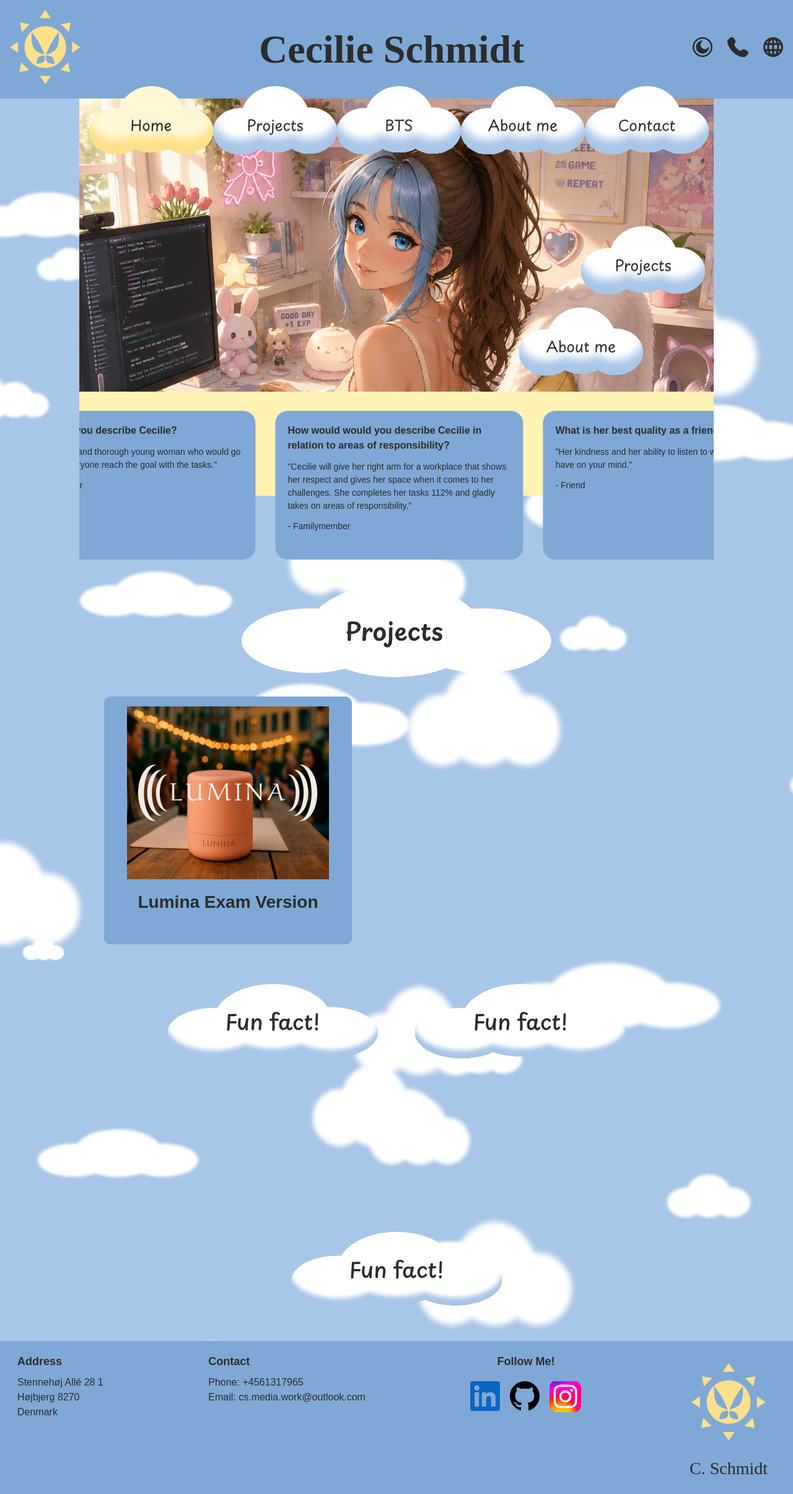
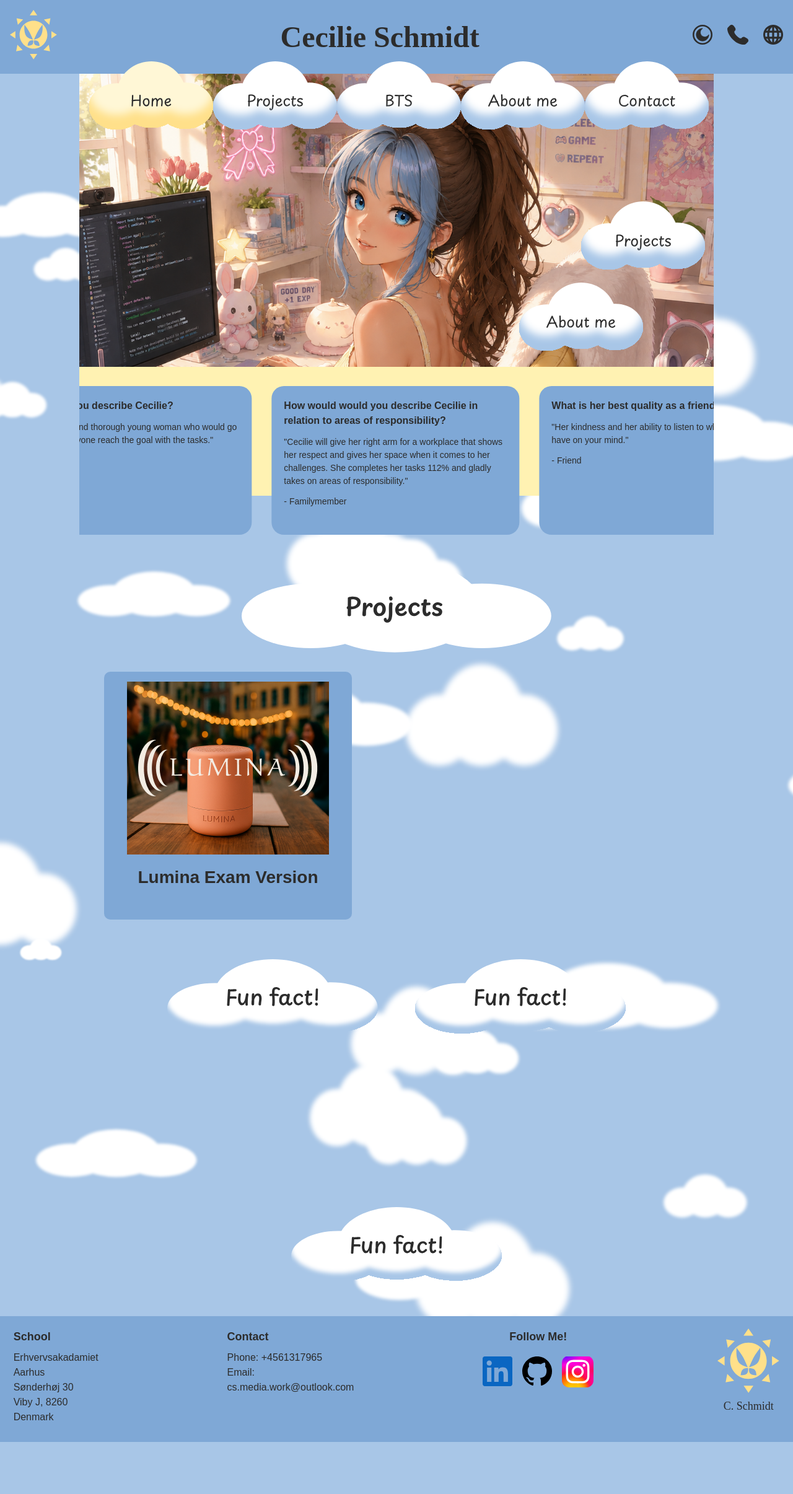
Before and after one commit to CilleMDU/CilleMDU.github.io, a React (Vite) app: page / in a window 1280 px wide. Shown: the whole page at 62% size. After the commit the page ends 2327 px from the top, so only its background shows below. Built offline with nearby package versions, Linux system fonts and the light colour scheme; a web font is replaced by a local one.

Commit message:
header and footer update

```diff
--- a/src/components/Footer/Footer.jsx
+++ b/src/components/Footer/Footer.jsx
@@ -9,10 +9,11 @@ export default function Footer() {
     <footer className={styles.footer}>
       <div className={styles.footerContent}>
         <div className={styles.addressContainer}>
-          <h3 className={styles.addressTitle}>Address</h3>
+          <h3 className={styles.addressTitle}>School</h3>
           <p className={styles.addressText}>
-            Stennehøj Allé 28 1<br />
-            Højbjerg 8270<br />
+            Erhvervsakadamiet Aarhus<br />
+            Sønderhøj 30<br />
+            Viby J, 8260<br />
             Denmark
           </p>
         </div>
--- a/src/components/Footer/Footer.module.css
+++ b/src/components/Footer/Footer.module.css
@@ -9,9 +9,9 @@
 
 .footerContent {
     display: flex;
-    justify-content: space-between;
+    justify-content: center;
     align-items: flex-start;
-    gap: 2rem;
+    gap: 20rem;
     max-width: 100%;
     margin: 0 auto;
 }
@@ -36,9 +36,8 @@
 }
 
 .logoContainer img {
-    width: 12rem;
+    width: 10rem;
     height: auto;
-    margin: 1.6rem;
 }
 
 .addressText, .contactText {
@@ -67,6 +66,6 @@
 
 .logoText {
     font-family: var(--font-family-alice);
-    font-size: var(--secondary-title-font-size);
+    font-size: var(--text-title-font-size);
     margin-top: 0.8rem;
 }
--- a/src/components/Navbar/Navbar.module.css
+++ b/src/components/Navbar/Navbar.module.css
@@ -16,14 +16,14 @@
 }
 
 .headerLogo img {
-  height: 12rem;
+  height: 8rem;
   width: auto;
   cursor: pointer;
 }
 
 .headerName {
   font-family: var(--font-family-alice);
-  font-size: var(--title-font-size);
+  font-size: var(--header-title-font-size);
   margin-left: 1.6rem;
 }
 
--- a/src/index.css
+++ b/src/index.css
@@ -21,6 +21,7 @@
   --small-text-title-font-size: 1.6rem;
   --text-font-size: 1.6rem;
   --small-text-font-size: 1.4rem;
+  --header-title-font-size: 2.4rem;
 
   /* Font families */
   --font-family-alice: 'Alice', serif;
```
